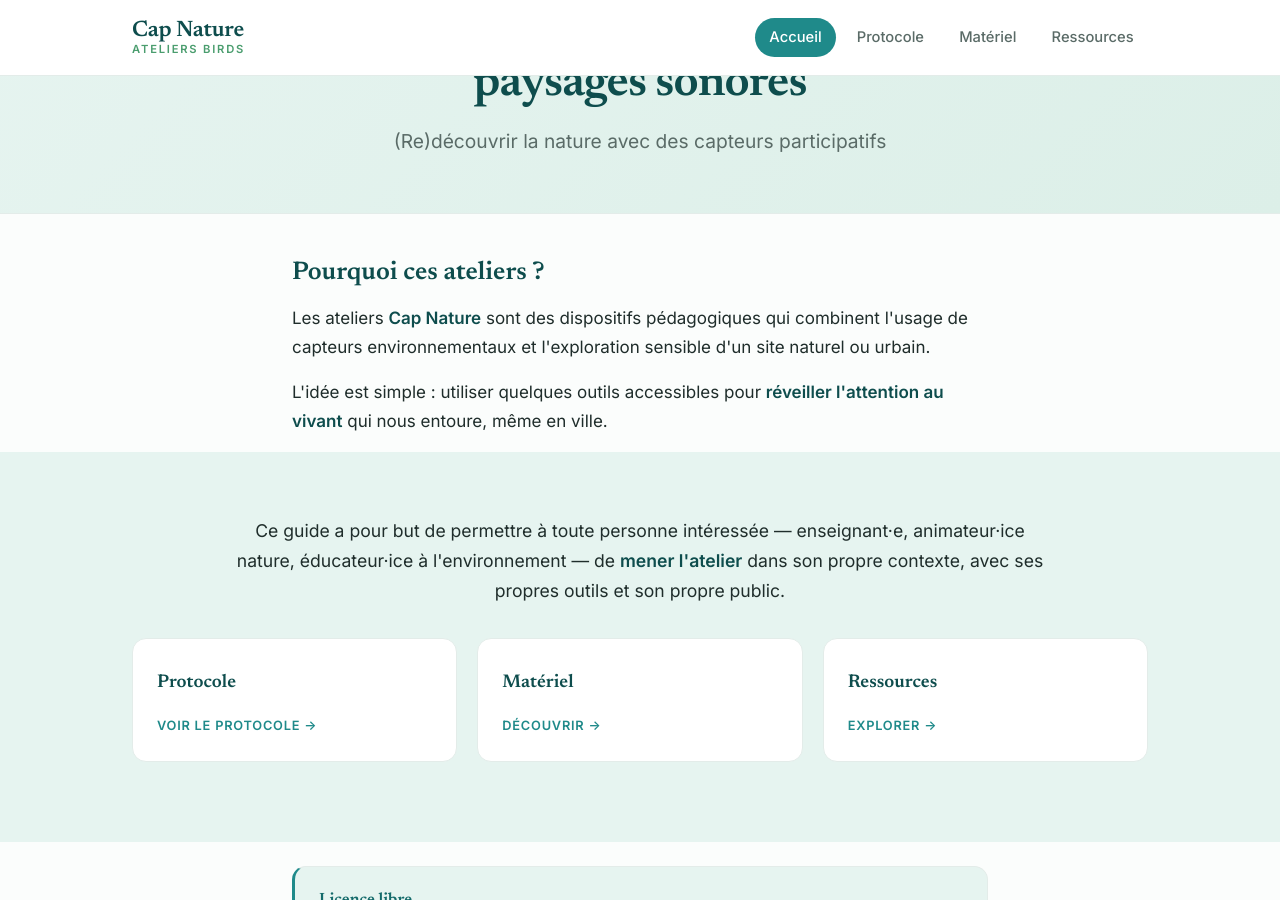
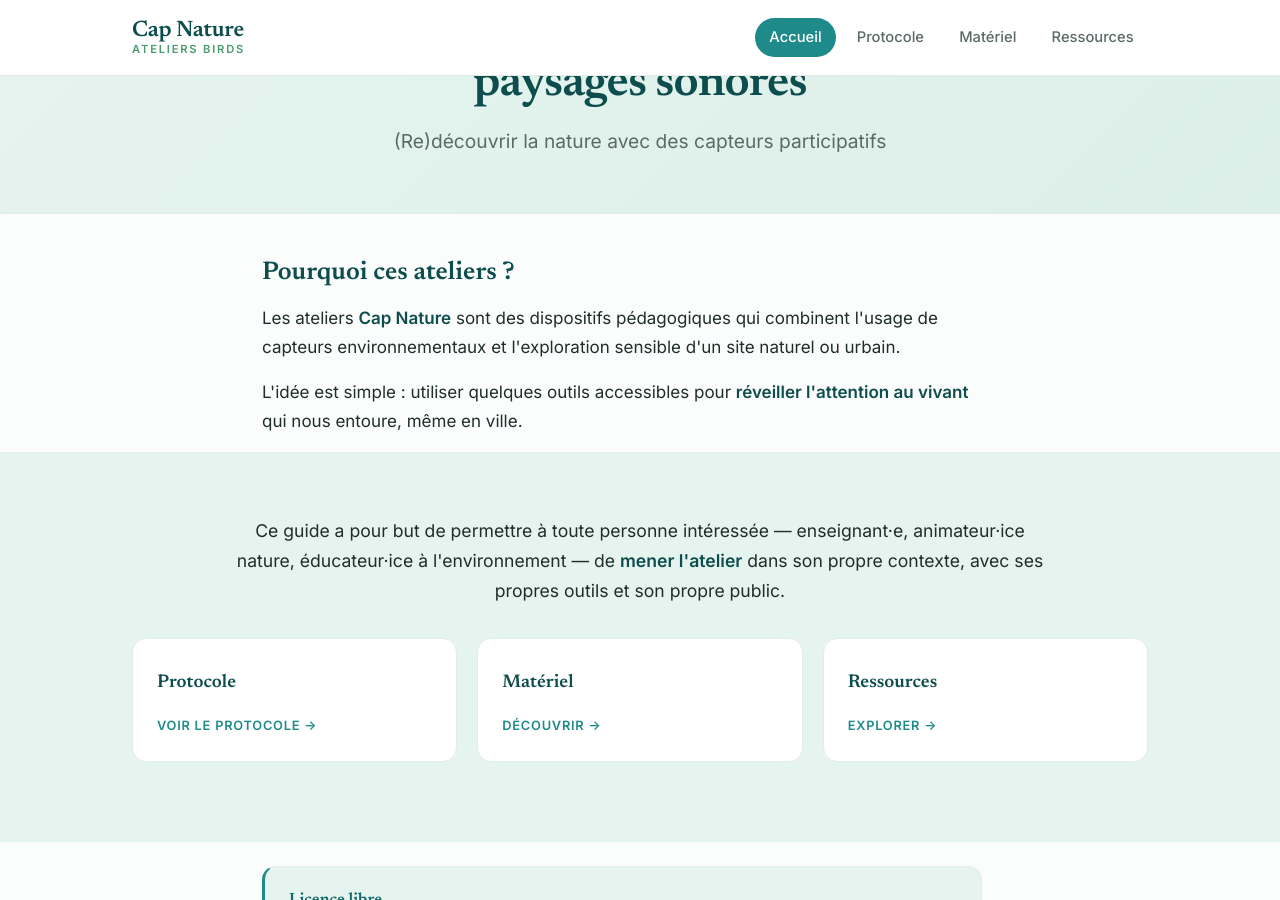
Before and after one commit to marieleapouliquen/wiki-cap-nature, a Jekyll site: the page built from index.md, in a window 1280 px wide and 900 px high, scrolled down 338 px. Built offline with Jekyll 4.4.1, drawn with Linux system fonts in a browser that asks for light colours.

Commit message:
Update index.md

```diff
--- a/index.md
+++ b/index.md
@@ -44,7 +44,7 @@ cards:
 
 {% include hero.html title=page.hero.title subtitle=page.hero.subtitle tags=page.hero.tags %}
 
-<div class="section" style="max-width: 760px;">
+<div class="section" style="max-width: 820px;">
   <main class="content" style="max-width: none;">
     <h2>Pourquoi ces ateliers ?</h2>
     <p>Les ateliers <strong>Cap Nature</strong> sont des dispositifs pédagogiques qui combinent l'usage de capteurs environnementaux et l'exploration sensible d'un site naturel ou urbain.</p>
@@ -61,7 +61,7 @@ cards:
   </div>
 </section>
 
-<div class="section" style="max-width: 760px;">
+<div class="section" style="max-width: 820px;">
   <main class="content" style="max-width: none;">
 
     <div class="callout info">
```
